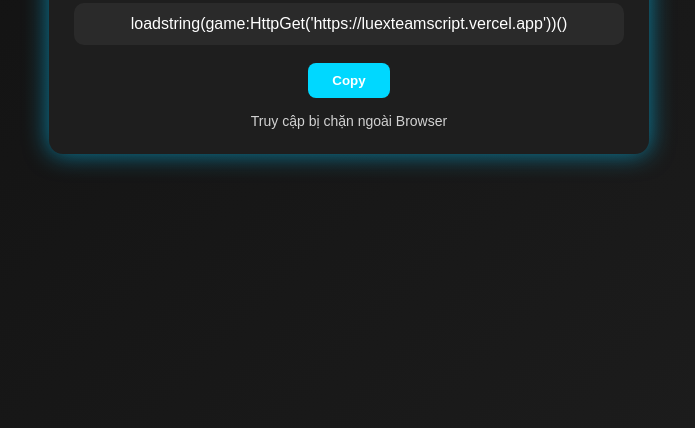
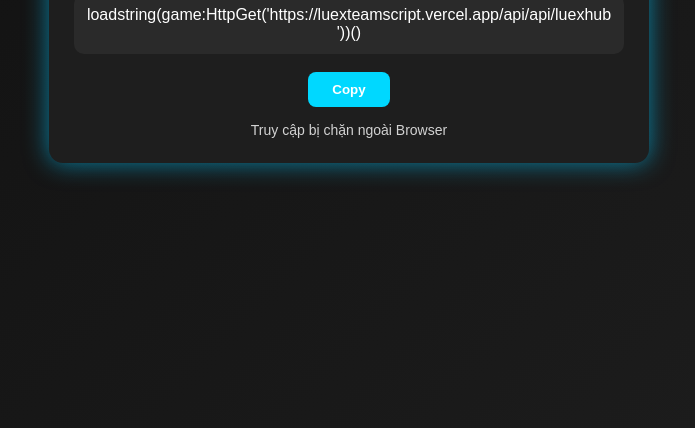
Before and after one commit to trantung120213123/bre, a plain HTML site: page public/404luex.html in a window 1280 px wide. Shown: the part 372-800 px from the top of the page, without its empty margins (291-986 px from the left). Drawn offline with Linux system fonts and the light colour scheme.

Commit message:
Update 404luex.html

```diff
--- a/public/404luex.html
+++ b/public/404luex.html
@@ -59,7 +59,7 @@
   <div class="card">
     <h1>LuexTeam</h1>
     <div class="box" id="scriptBox">
-      loadstring(game:HttpGet('https://luexteamscript.vercel.app'))()
+      loadstring(game:HttpGet('https://luexteamscript.vercel.app/api/api/luexhub'))()
     </div>
     <button onclick="copyScript()">Copy</button>
     <div class="footer">Truy cập bị chặn ngoài Browser</div>
```
